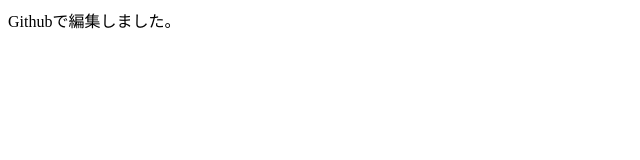
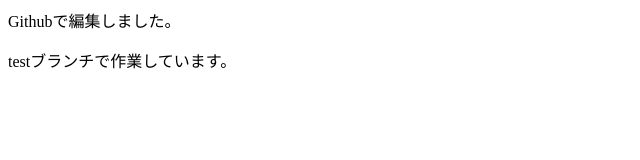
Before and after one commit to tsunash/git-test-command, a plain HTML site: page index.html in a window 1280 px wide. Shown: the whole page, without its empty margins (0-640 px from the left). Drawn offline with Linux system fonts and the light colour scheme.

Commit message:
testブランチからアドとコミット

```diff
--- a/index.html
+++ b/index.html
@@ -1 +1,2 @@
 <p>Githubで編集しました。</p>
+<p>testブランチで作業しています。</p>
```
